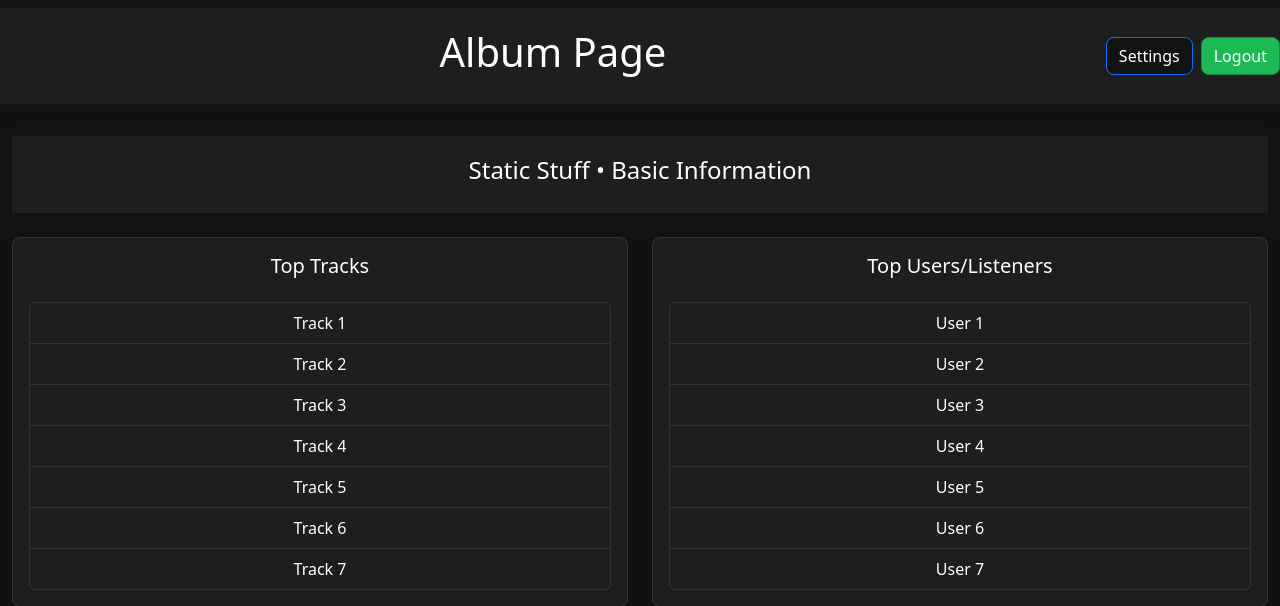
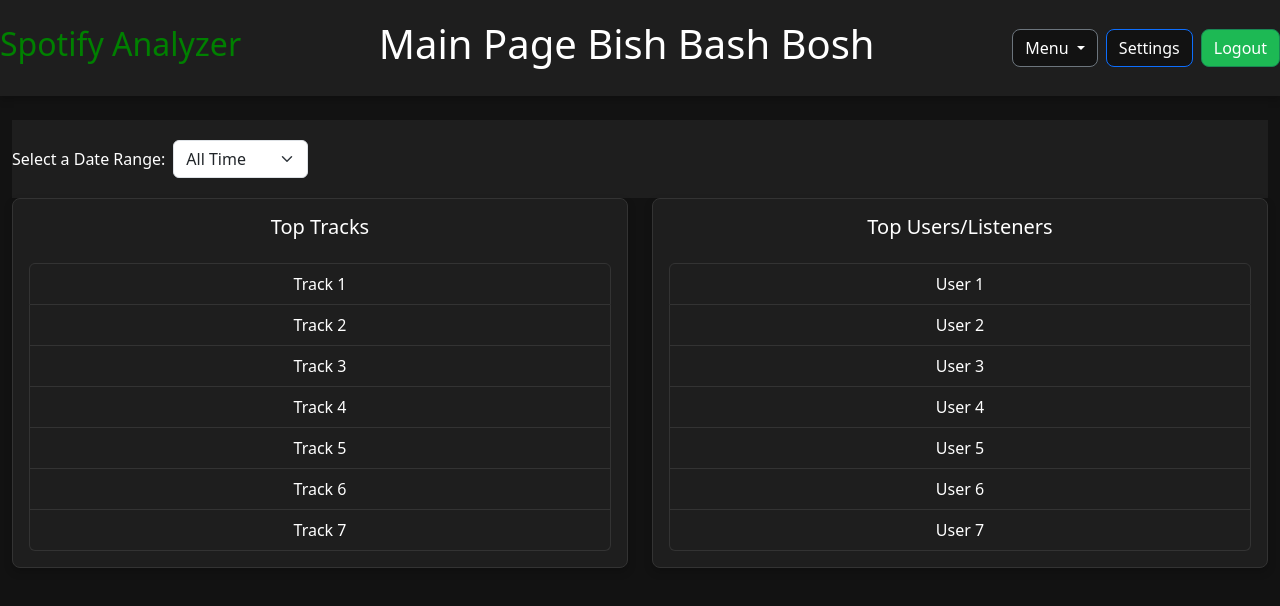
Before and after one commit to Zancmok/AdvancedSpotifyDataAnalyzer, a Python web app: template src/templates/album.html in a window 1280 px wide. Shown: the top 606 px of the page. Run offline with Jinja, Linux system fonts and the light colour scheme; the template is opened without the code that fills it, so the values that code supplies are empty.

Commit message:
album stuff

```diff
--- a/src/templates/album.html
+++ b/src/templates/album.html
@@ -14,20 +14,44 @@
     <body>
         <!-- Header -->
         <header>
-            <nav class="navbar">
-                <div id="skam" class="container-fluid d-flex justify-content-between align-items-center">
-                    <h1 class="mx-auto">Album Page</h1>
-                    <a href="settings" class="btn btn-outline-primary me-2" type="button">Settings</a>
-                    <button id="but" class="btn btn-outline-success" type="button">Logout</button>
-                </div>
-            </nav>
+            <nav class="navbar navbar-expand-lg bg-light py-0">
+				<div id="skam" class="container-fluid d-flex justify-content-between align-items-center">
+					<h2><a href="/" style="text-decoration:none;color:green">Spotify Analyzer</a></h2>
+
+					<h1 class="mx-auto">Main Page Bish Bash Bosh</h1>
+
+					<div class="d-flex align-items-center">
+						<!-- Dropdown Menu -->
+						<div class="dropdown me-2">
+							<button class="btn btn-outline-secondary dropdown-toggle" type="button" id="dropdownMenuButton" data-bs-toggle="dropdown" aria-expanded="false">
+								Menu
+							</button>
+							<ul class="dropdown-menu dropdown-menu-end" aria-labelledby="dropdownMenuButton">
+								<li><a class="dropdown-item" href="Albums">Albums</a></li>
+								<li><a class="dropdown-item" href="Creator">Creator</a></li>
+								<li><a class="dropdown-item" href="Genre">Genre</a></li>
+								<li><a class="dropdown-item" href="Tracks">Tracks</a></li>
+								<li><a class="dropdown-item" href="Users">Users</a></li>
+							</ul>
+						</div>
+
+						<a href="settings" class="btn btn-outline-primary me-2" type="button">Settings</a>
+						<button id="but" class="btn btn-outline-success" type="button">Logout</button>
+					</div>
+				</div>
+			</nav>
         </header>
 
         <!-- Dashboard Layout -->
         <main class="container-fluid mt-4">
             <!-- Static Info Section -->
-            <div id="skam" class="container-fluid d-flex align-items-center mb-4">
-                <h4 class="w-100 text-center fade-in">Static Stuff • Basic Information</h4>
+            <div id="skam" class="container-fluid d-flex align-items-center">
+                <label for="date-range" class="me-2">Select a Date Range:</label>
+                <select id="date-range" name="date-range" class="fade-in form-select w-auto" aria-label="Date Range">
+                    <option value="all-time">All Time</option>
+                    <option value="last-year">Last Year</option>
+                    <option value="last-month">Last Month</option>
+                </select>
             </div>
 
             <!-- Main Grid -->
@@ -66,7 +90,11 @@
             </div>
         </main>
 
-        <!-- Bootstrap Script -->
+		<script>
+            const logoutUrl = "{{ url_for('logout') }}";
+            const loginUrl = "{{ url_for('login') }}";
+        </script>
+		<script src="../static/js/logout.js"></script>
         <script src="https://cdn.jsdelivr.net/npm/bootstrap@5.3.3/dist/js/bootstrap.bundle.min.js" integrity="sha384-YvpcrYf0tY3lHB60NNkmXc5s9fDVZLESaAA55NDzOxhy9GkcIdslK1eN7N6jIeHz" crossorigin="anonymous"></script>
     </body>
 </html>
```
